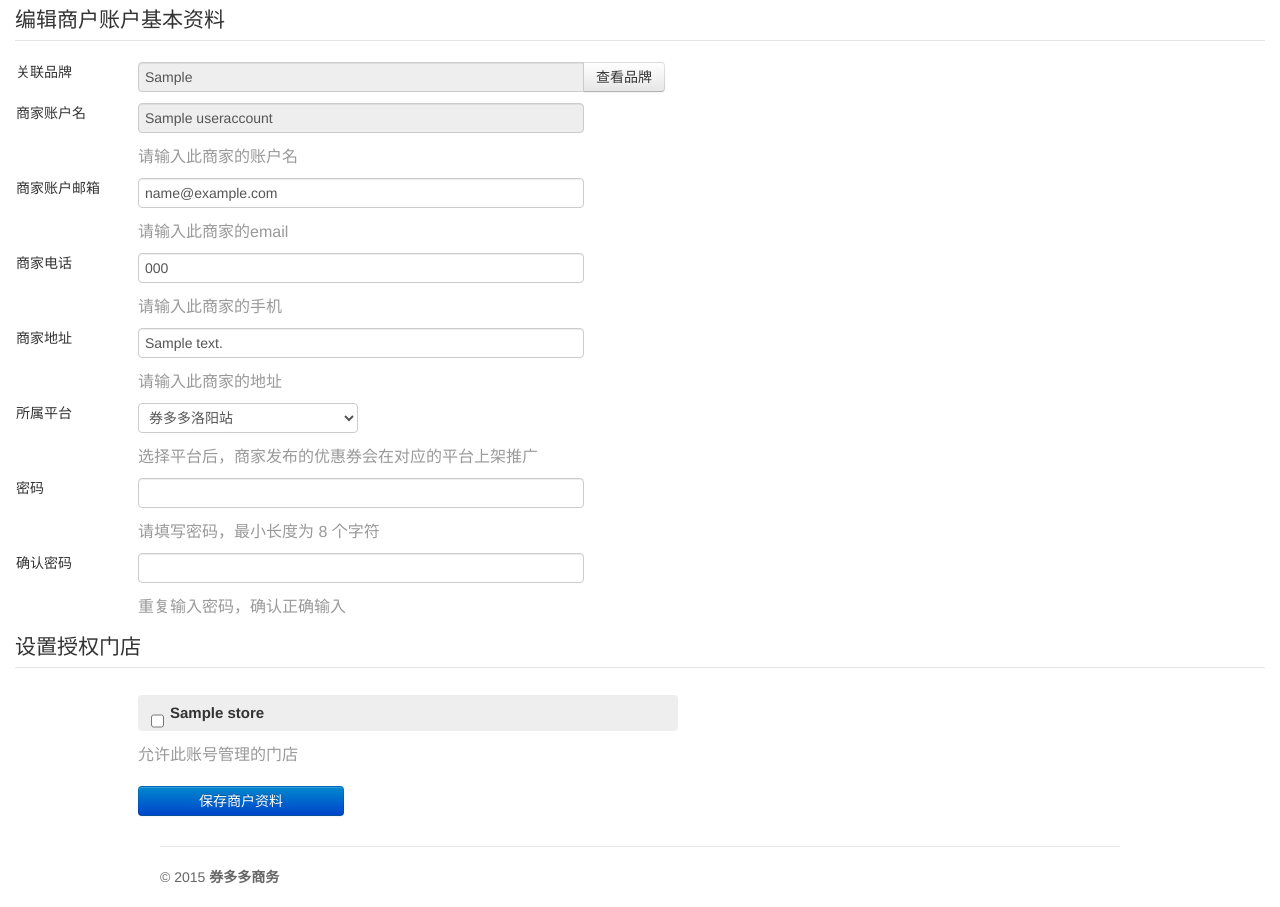
After one commit to yyt030/quanduoduo, a Flask app: template weshop/templates/brand/account_detail.html in a window 1280 px wide. The commit adds this page. Run offline with Flask 2, Linux system fonts and the light colour scheme; the template is opened without the code that fills it: most values are stand-ins (such as "Sample title", 1, 10 or a date in 2020); grey boxes marked "Sample" are stand-in pictures; some libraries are stand-ins or nearby versions.

Commit message:
完善后台账户管理,增加新的关联

```diff
--- a/config/default.py
+++ b/config/default.py
@@ -6,7 +6,7 @@ class Config(object):
     """配置基类"""
     # Flask app config
 
-    DEBUG = False
+    DEBUG = True
     TESTING = False
     SECRET_KEY = "\xb5\xb3}#\xb7A\xcac\x9d0\xb6\x0f\x80z\x97\x00\x1e\xc0\xb8+\xe9)\xf0}"
     PERMANENT_SESSION_LIFETIME = 3600 * 1
@@ -24,6 +24,9 @@ class Config(object):
     # http://docs.sqlalchemy.org/en/rel_0_9/core/engines.html#database-urls
     SQLALCHEMY_DATABASE_URI = "mysql://root:@localhost/weshop"
     # SQLALCHEMY_DATABASE_URI = "mysql://root:ruzhoubaishi@localhost/weshop"
+
+    SQLALCHEMY_RECORD_QUERIES = True
+    FLASKY_DB_QUERY_TIMEOUT = 0.5
 
     # Redis
     REDIS = False  # 是否启用Redis
--- a/weshop/controllers/shop.py
+++ b/weshop/controllers/shop.py
@@ -73,7 +73,6 @@ def setting():
         else:
             bid = session['brand']
         brandinfo = Brand.query.get(bid)
-        print '-------------', brandinfo
         brandForm = BrandSetting(brand=brandinfo.name, intro=brandinfo.intro, image=brandinfo.image,
                                  thumb=brandinfo.thumb, industry_1=brandinfo.industry_1,
                                  industry_2=brandinfo.industry_2)
@@ -116,7 +115,7 @@ def setting():
     elif act == 'ticket_record':
         return redirect(url_for('ticket_record.manage'))
     elif act == 'account':
-        return redirect(url_for('brand.account_list', bid=bid))
+        return redirect(url_for('brand.account', bid=bid))
     else:
         return redirect(url_for('brand.shop_list', bid=bid))
 
--- a/weshop/forms/shop.py
+++ b/weshop/forms/shop.py
@@ -30,8 +30,8 @@ class BrandSetting(Form):
 
 class DiscountSetting(Form):
     """折扣设置"""
-    title = TextField('券面名称', description='',default='')
-    type =TextField('优惠形式', description='',default='')
+    title = TextField('券面名称', description='', default='')
+    type = TextField('优惠形式', description='', default='')
     intro = TextAreaField("温馨提示", default='')
     image = TextField("封面图", default='')
     supply = TextField("每天开抢时间", default='00')
--- a/weshop/models/user.py
+++ b/weshop/models/user.py
@@ -11,7 +11,10 @@ from ..utils._redis import get_user_active_time
 
 
 class User(db.Model):
-    """用户：id，姓名，邮箱，密码，角色，性别，头像，创建时间，token"""
+    """用户：id，姓名，邮箱，密码，角色，性别，头像，创建时间，token
+    角色：　shopowner
+        　 common
+    """
     id = db.Column(db.Integer, primary_key=True)
     name = db.Column(db.String(50))
     qq = db.Column(db.String(20))
--- a/weshop/templates/account/ok.html
+++ b/weshop/templates/account/ok.html
@@ -33,7 +33,7 @@
         <p><a href="{{ url }}">如果你的浏览器没有自动跳转，请点击此链接</a></p>
         <script type="text/javascript">
             setTimeout(function () {
-                location.href = "{{ url }}";
+                location.href = '{{ url }}&ABC';
             }, 1000);
         </script>
     </div>
--- /dev/null
+++ b/weshop/templates/brand/account_detail.html
@@ -0,0 +1,262 @@
+{% extends 'account_layout.html' %}
+{% from 'macro/form.html' import form_field %}
+{% block content %}
+    <body>
+    <link type="text/css" rel="stylesheet" href="/resource/script/kindeditor/themes/default/default.css">
+    <style type="text/css">
+        .appendSelect.title,
+        .appendSelect.title .input-append {
+            display: none;
+        }
+
+        .appendSelect.title .input-append {
+            margin-right: 4px;
+        }
+
+        .form .btn-group .more,
+        .form .btn-group[data-spread='1'] .look {
+            display: none;
+        }
+
+        .form .btn-group[data-spread='1'] .more {
+            display: inline-block;
+        }
+    </style>
+    <body>
+
+    <div class="main">
+        <form action="" class="form-horizontal form" method="post" enctype="multipart/form-data">
+            {{ form.csrf_token }}
+            <input id="current_url" name="current_url" type="hidden" value="{{ request.url }}">
+            <h4>编辑商户账户基本资料</h4>
+            <table class="tb" style="margin-top:10px;">
+                <tr>
+                    <th><label for="">关联品牌</label></th>
+                    <td>
+                        <div class="input-append">
+                            <input type="text" name="brand" id="brand"
+                                   value={{ brand.name }} data-value={{ brand.name }}
+                                   class="span6" title="修改品牌会更换品牌归属"/>
+                            <button type="button" class="btn" name="brandBtn" value="选择品牌"
+                                    onclick="$('#brand-append').toggle();">查看品牌
+                            </button>
+                        </div>
+                        <div id="brand-append" style="margin-top:10px;display:none;">
+                            <span class="help-block"><b>此品牌的简介。</b></span>
+
+                            <div class="brand-append">
+                                <textarea style="height:100px;" class="span7" name="intro"
+                                          cols="70">{{ brand.intro }}</textarea>
+                            </div>
+                            <span class="help-block"><b>此品牌的行业。</b></span>
+
+                            <div class="brand-append">
+                                <select name="industry_1" id="industry_1" value="{{ brand.industry_1 }}" class="span3"
+                                ></select> //
+                                <select name="industry_2" id="industry_2" value="{{ brand.industry_2 }}" class="span3"
+                                ></select>
+                            </div>
+
+                            <span class="help-block"><b>此品牌的标识。</b></span>
+
+                            <div class="fileupload fileupload-preview thumbnail"
+                                 style="width: 320px; height: 130px; overflow:hidden;" id="image_preview">
+                                <img src="/resource/attachment/images/{{ brand.image }}"/></div>
+
+                            <div class="fileupload fileupload-preview thumbnail"
+                                 style="width: 80px; height: 80px; overflow:hidden;" id="thumb_preview">
+                                <img src="/resource/attachment/images/{{ brand.thumb }}"/></div>
+
+                        </div>
+                    </td>
+                </tr>
+                <tr>
+                    <th style="width:90px;"><label for="">商家账户名</label></th>
+                    <td>
+                        <input type="text" name="name" class="span6"
+                                {% if useraccount is not none and useraccount.name is not none %}
+                               value="{{ useraccount.name }}"
+                               readonly="readonly" {% endif %}/>
+                        <span class="help-block">请输入此商家的账户名</span>
+                    </td>
+                </tr>
+                <tr>
+                    <th style="width:90px;"><label for="">商家账户邮箱</label></th>
+                    <td>
+                        <input type="text" name="email" class="span6"
+                                {% if useraccount is not none and useraccount.email is not none %}
+                               value="{{ useraccount.email }}"
+                                {% endif %}/>
+                        <span class="help-block">请输入此商家的email</span>
+                    </td>
+                </tr>
+                <tr>
+                    <th style="width:90px;"><label for="">商家电话</label></th>
+                    <td>
+                        <input type="text" name="mobile" class="span6"
+                                {% if useraccount is not none and useraccount.mobile is not none %}
+                               value="{{ useraccount.mobile }}"
+                                {% endif %}/>
+                        <span class="help-block">请输入此商家的手机</span>
+                    </td>
+                </tr>
+                <tr>
+                    <th style="width:90px;"><label for="">商家地址</label></th>
+                    <td>
+                        <input type="text" name="address" class="span6"
+                                {% if useraccount is not none and useraccount.address is not none %}
+                               value="{{ useraccount.address }}"
+                                {% endif %}/>
+                        <span class="help-block">请输入此商家的地址</span>
+                    </td>
+                </tr>
+                <tr>
+                    <th><label for="">所属平台</label></th>
+                    <td>
+                        <select name="weid">
+                            <option value="10014">券多多洛阳站</option>
+                        </select>
+                        <span class="help-block">选择平台后，商家发布的优惠券会在对应的平台上架推广</span>
+                    </td>
+                </tr>
+                <!-- tr>
+                    <th><label for="">服务期限</label></th>
+                    <td>
+                        <input type="date" name="period" class="span3" value="2016-01-04" />
+                        <span class="help-block"></span>
+                    </td>
+                </tr -->
+                <tr>
+                    <th><label for="">密码</label></th>
+                    <td>
+                        <input id="password" name="password" type="password" class="span6"/>
+                        <span class="help-block">请填写密码，最小长度为 8 个字符</span>
+                    </td>
+                </tr>
+                <tr>
+                    <th><label for="">确认密码</label></th>
+                    <td>
+                        <input id="repassword" type="password" class="span6" value=""/>
+                        <span class="help-block">重复输入密码，确认正确输入</span>
+                    </td>
+                </tr>
+            </table>
+
+            <h4>设置授权门店</h4>
+            <table class="tb" style="margin-top:10px;">
+                <!-- tr>
+                    <th><label for="">门店&优惠券配额</label></th>
+                    <td>
+                        <div class="input-append" title="门店配额">
+                            <input type="number" name="quota1" class="span1" style="width:55px;" value="2" min="1" max="10" />
+                            <button type="button" class="btn">个</button>
+                        </div>
+                        <div class="input-append" title="优惠券配额">
+                            <input type="number" name="quota2" class="span1" style="width:55px;" value="10" min="1" max="20" />
+                            <button type="button" class="btn">个</button>
+                        </div>
+                        <span class="help-block">可以发布的连锁店和优惠券数量</span>
+                    </td>
+                </tr>
+                <tr>
+                    <th><label for="">推广&二维码配额</label></th>
+                    <td>
+                        <div class="input-append" title="推广配额">
+                            <input type="number" name="quota3" class="span1" style="width:55px;" value="1" min="1" max="2" />
+                            <button type="button" class="btn">个</button>
+                        </div>
+                        <div class="input-append" title="二维码配额">
+                            <input type="number" name="quota4" class="span1" style="width:55px;" value="1" min="1" max="3" />
+                            <button type="button" class="btn">个</button>
+                        </div>
+                        <span class="help-block">可以上架的优惠券和创建的二维码，上架推广受服务期限制</span>
+                    </td>
+                </tr -->
+                <tr class="Multiple">
+                    <th></th>
+                    <td>
+                        {% for s in shops %}
+                            <div class="store">
+                                <input id="shop{{ s.id }}" type="checkbox" name="shop[{{ s.id }}]" value="{{ s.id }}"
+                                       {% if s.id in stores %}checked{% endif %}>
+                                <label for="shop{{ s.id }}">{{ s.store }} </label>
+                            </div>
+                        {% endfor %}
+                        <span class="help-block">允许此账号管理的门店</span>
+                    </td>
+                </tr>
+            </table>
+
+            <table class="tb" style="margin-top:10px;">
+                <tr>
+                    <th></th>
+                    <td>
+                        <input type="submit" class="btn btn-primary span3" name="submit" value="保存商户资料"/>
+                        <input type="hidden" name="token" value="36a9e559"/>
+                    </td>
+                </tr>
+            </table>
+        </form>
+    </div>
+    <script type="text/javascript">
+        function checkProfile() {
+            if ($('#password').val() != $('#repassword').val()) {
+                message('两次输入的密码不一致.', '', 'error');
+                return false;
+            }
+            return true;
+        }
+    </script>
+    <script type="text/javascript" src="./source/modules/business/images/industry.js"></script>
+    <script type="text/javascript">
+        $(function () {
+            //检查品牌数据
+            $('#brand-append :input,#brand').attr('disabled', 'disabled');
+            $('#brand').change(function () {
+                var getJSONURL = "http://hui.184buy.com/custom.php?act=change";
+                $.getJSON(getJSONURL + 'title=' + this.value,
+                        function (data) {
+                            if (data.type == 'ajax' && data.message) {
+                                fillBrand(data.message);
+                                $('#brand-append').show();
+                            }
+                        }
+                );
+            });
+        });
+        function fillBrand(data) {
+            var imgurl = "http://hui.184buy.com/resource/attachment/";
+            $(':input[name="brand"]').val(data['brand']);
+            $('#brand-append :input[name="intro"]').val(data['intro']);
+            $('#brand-append :input[name="image"]').val(data['image']);
+            $('#brand-append :input[name="thumb"]').val(data['thumb']);
+            $('#industry_1 option[value="' + data['industry1'] + '"]').attr("selected", true).change();
+            $('#industry_2 option[value="' + data['industry2'] + '"]').attr("selected", true);
+            //处理图片
+            var image = '';
+            var thumb = '';
+            if (typeof(data['image']) != 'undefined' && typeof(data['thumb']) != 'undefined') {
+                image = '<img src="' + imgurl + data['image'] + '" />';
+                thumb = '<img src="' + imgurl + data['thumb'] + '" />';
+            }
+            $('#image_preview').empty().append(image);
+            $('#thumb_preview').empty().append(thumb);
+        }
+    </script>
+    <div class="show_foot">
+        <div class="foot_wrap">
+            <p>&copy; 2015 <b>券多多商务</b></p>
+        </div>
+    </div>
+
+    <script>
+        var _hmt = _hmt || [];
+        (function () {
+            var hm = document.createElement("script");
+            hm.src = "//hm.baidu.com/hm.js?50b4952461c191a55d14ad9dbe6b22ae";
+            var s = document.getElementsByTagName("script")[0];
+            s.parentNode.insertBefore(hm, s);
+        })();
+    </script>
+    </body>
+{% endblock %}
```
Also changed, not shown: weshop/controllers/brand.py (+105 -8 lines), weshop/models/shop.py (+13 -3 lines), weshop/templates/brand/account_list.html (+18 -23 lines), weshop/templates/shop/select_brand.html (indentation only).
